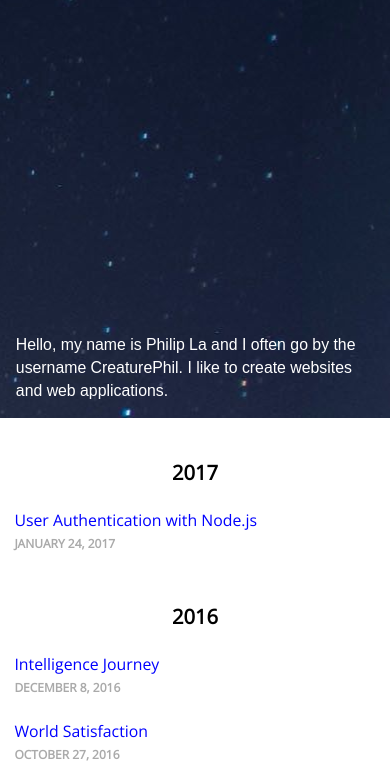
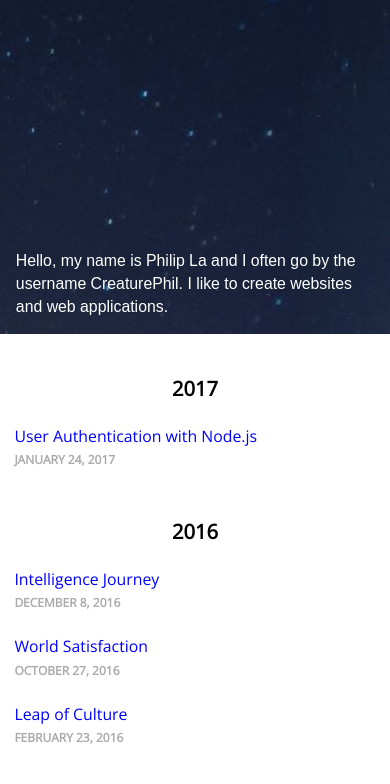
Before and after one commit to CreaturePhil/old-creaturephil.github.io2, a plain HTML site: page index.html in a window 390 px wide. Shown: the part 57-841 px from the top of the page. Drawn offline with nearby package versions, Linux system fonts and the light colour scheme.

Commit message:
Lower site-hero height

```diff
--- a/main.css
+++ b/main.css
@@ -159,7 +159,7 @@ h4 {
 @media (max-width: 40rem) {
   html { font-size: 90%; }
   .site-header { padding: 0 1em; }
-  .site-hero { height: 50vh; }
+  .site-hero { height: 40vh; }
   .site-intro { padding: 0 1em; }
   .container { padding: 0 1em; }
   .site-posts span {
```
